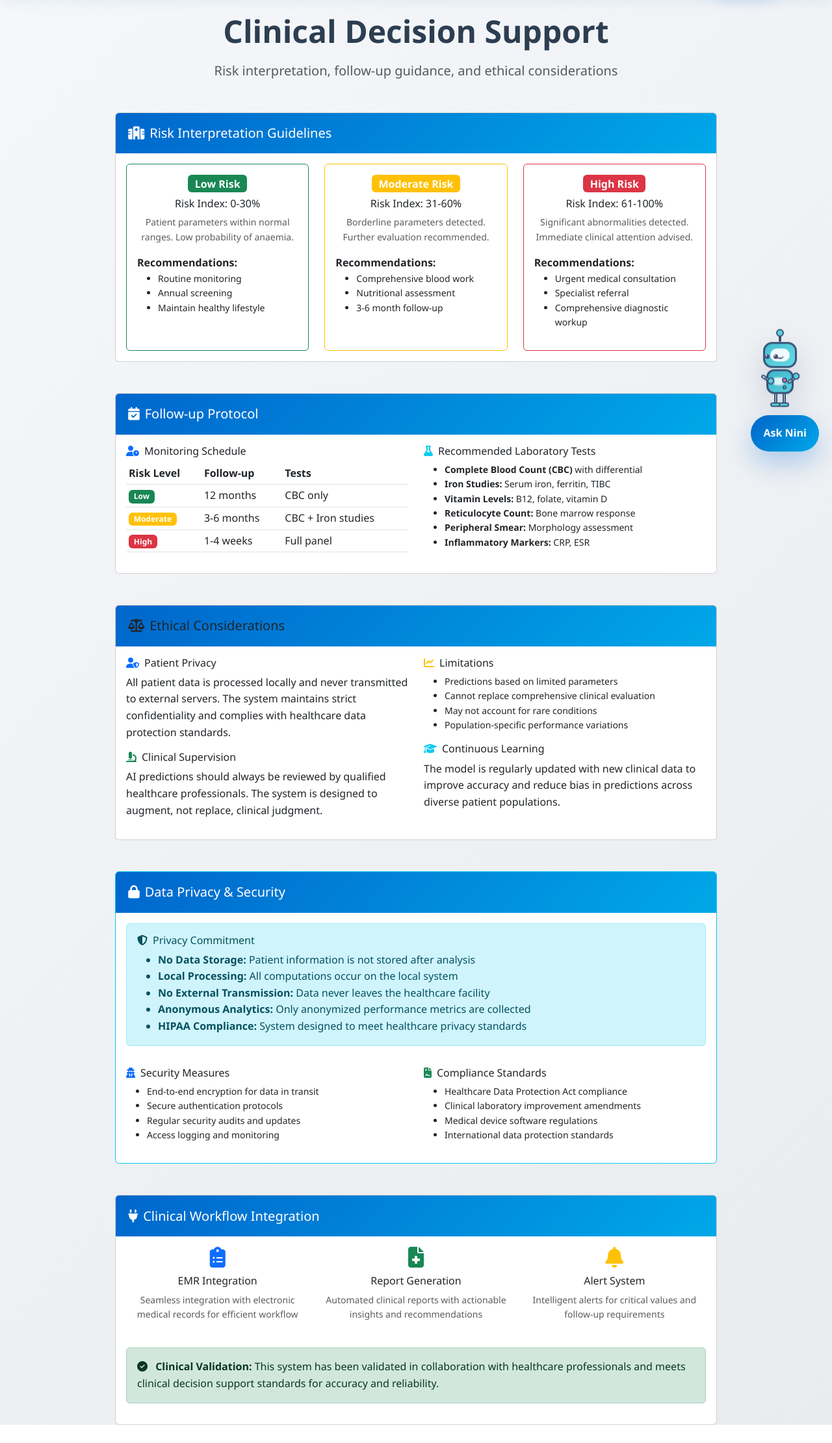
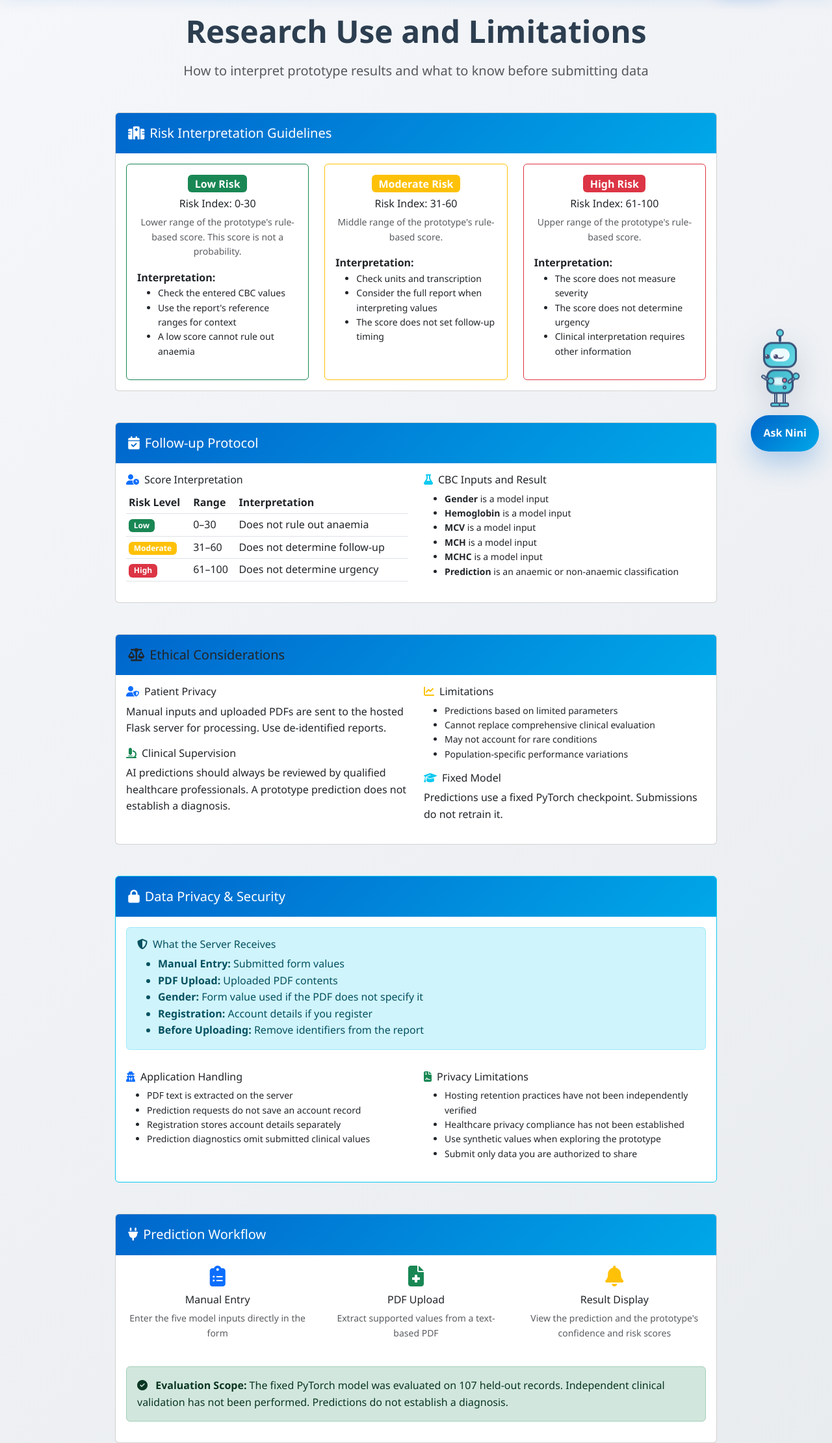
Before and after one commit to Abishekk10/Anaemia-Prediction, a Flask app: page /clinical in a window 1280 px wide. Shown: the part 81-2302 px from the top of the page at 65% size. Before the commit the page ends 2274 px from the top, so only its background shows below. Run offline with Flask 3, Linux system fonts and the light colour scheme.

Commit message:
Correct project claims and document PyTorch evaluation

```diff
--- a/Anaemia_XAI_Project/templates/clinical.html
+++ b/Anaemia_XAI_Project/templates/clinical.html
@@ -1,14 +1,14 @@
 {% extends "base.html" %}
 
-{% block title %}Clinical Decision Support - Anaemia AI{% endblock %}
+{% block title %}Research Use and Limitations{% endblock %}
 
 {% block content %}
 <div class="container">
     <!-- Header -->
     <div class="text-center mb-5">
-        <h1 class="display-5 fw-bold mb-3">Clinical Decision Support</h1>
+        <h1 class="display-5 fw-bold mb-3">Research Use and Limitations</h1>
         <p class="lead text-muted">
-            Risk interpretation, follow-up guidance, and ethical considerations
+            How to interpret prototype results and what to know before submitting data
         </p>
     </div>
 
@@ -27,16 +27,16 @@
                             <div class="card border-success h-100">
                                 <div class="card-body text-center">
                                     <div class="badge bg-success fs-6 mb-2">Low Risk</div>
-                                    <h6>Risk Index: 0-30%</h6>
+                                    <h6>Risk Index: 0-30</h6>
                                     <p class="small text-muted">
-                                        Patient parameters within normal ranges. Low probability of anaemia.
+                                        Lower range of the prototype's rule-based score. This score is not a probability.
                                     </p>
                                     <div class="text-start">
-                                        <strong>Recommendations:</strong>
+                                        <strong>Interpretation:</strong>
                                         <ul class="small">
-                                            <li>Routine monitoring</li>
-                                            <li>Annual screening</li>
-                                            <li>Maintain healthy lifestyle</li>
+                                            <li>Check the entered CBC values</li>
+                                            <li>Use the report's reference ranges for context</li>
+                                            <li>A low score cannot rule out anaemia</li>
                                         </ul>
                                     </div>
                                 </div>
@@ -46,16 +46,16 @@
                             <div class="card border-warning h-100">
                                 <div class="card-body text-center">
                                     <div class="badge bg-warning fs-6 mb-2">Moderate Risk</div>
-                                    <h6>Risk Index: 31-60%</h6>
+                                    <h6>Risk Index: 31-60</h6>
                                     <p class="small text-muted">
-                                        Borderline parameters detected. Further evaluation recommended.
+                                        Middle range of the prototype's rule-based score.
                                     </p>
                                     <div class="text-start">
-                                        <strong>Recommendations:</strong>
+                                        <strong>Interpretation:</strong>
                                         <ul class="small">
-                                            <li>Comprehensive blood work</li>
-                                            <li>Nutritional assessment</li>
-                                            <li>3-6 month follow-up</li>
+                                            <li>Check units and transcription</li>
+                                            <li>Consider the full report when interpreting values</li>
+                                            <li>The score does not set follow-up timing</li>
                                         </ul>
                                     </div>
                                 </div>
@@ -65,16 +65,16 @@
                             <div class="card border-danger h-100">
                                 <div class="card-body text-center">
                                     <div class="badge bg-danger fs-6 mb-2">High Risk</div>
-                                    <h6>Risk Index: 61-100%</h6>
+                                    <h6>Risk Index: 61-100</h6>
                                     <p class="small text-muted">
-                                        Significant abnormalities detected. Immediate clinical attention advised.
+                                        Upper range of the prototype's rule-based score.
                                     </p>
                                     <div class="text-start">
-                                        <strong>Recommendations:</strong>
+                                        <strong>Interpretation:</strong>
                                         <ul class="small">
-                                            <li>Urgent medical consultation</li>
-                                            <li>Specialist referral</li>
-                                            <li>Comprehensive diagnostic workup</li>
+                                            <li>The score does not measure severity</li>
+                                            <li>The score does not determine urgency</li>
+                                            <li>Clinical interpretation requires other information</li>
                                         </ul>
                                     </div>
                                 </div>
@@ -98,45 +98,45 @@
                 <div class="card-body">
                     <div class="row">
                         <div class="col-md-6">
-                            <h6><i class="fas fa-user-clock text-primary me-2"></i>Monitoring Schedule</h6>
+                            <h6><i class="fas fa-user-clock text-primary me-2"></i>Score Interpretation</h6>
                             <div class="table-responsive">
                                 <table class="table table-sm">
                                     <thead>
                                         <tr>
                                             <th>Risk Level</th>
-                                            <th>Follow-up</th>
-                                            <th>Tests</th>
+                                            <th>Range</th>
+                                            <th>Interpretation</th>
                                         </tr>
                                     </thead>
                                     <tbody>
                                         <tr>
                                             <td><span class="badge bg-success">Low</span></td>
-                                            <td>12 months</td>
-                                            <td>CBC only</td>
+                                            <td>0–30</td>
+                                            <td>Does not rule out anaemia</td>
                                         </tr>
                                         <tr>
                                             <td><span class="badge bg-warning">Moderate</span></td>
-                                            <td>3-6 months</td>
-                                            <td>CBC + Iron studies</td>
+                                            <td>31–60</td>
+                                            <td>Does not determine follow-up</td>
                                         </tr>
                                         <tr>
                                             <td><span class="badge bg-danger">High</span></td>
-                                            <td>1-4 weeks</td>
-                                            <td>Full panel</td>
+                                            <td>61–100</td>
+                                            <td>Does not determine urgency</td>
                                         </tr>
                                     </tbody>
                                 </table>
                             </div>
                         </div>
                         <div class="col-md-6">
-                            <h6><i class="fas fa-flask text-info me-2"></i>Recommended Laboratory Tests</h6>
+                            <h6><i class="fas fa-flask text-info me-2"></i>CBC Inputs and Result</h6>
                             <ul class="small">
-                                <li><strong>Complete Blood Count (CBC)</strong> with differential</li>
-                                <li><strong>Iron Studies:</strong> Serum iron, ferritin, TIBC</li>
-                                <li><strong>Vitamin Levels:</strong> B12, folate, vitamin D</li>
-                                <li><strong>Reticulocyte Count:</strong> Bone marrow response</li>
-                                <li><strong>Peripheral Smear:</strong> Morphology assessment</li>
-                                <li><strong>Inflammatory Markers:</strong> CRP, ESR</li>
+                                <li><strong>Gender</strong> is a model input</li>
+                                <li><strong>Hemoglobin</strong> is a model input</li>
+                                <li><strong>MCV</strong> is a model input</li>
+                                <li><strong>MCH</strong> is a model input</li>
+                                <li><strong>MCHC</strong> is a model input</li>
+                                <li><strong>Prediction</strong> is an anaemic or non-anaemic classification</li>
                             </ul>
                         </div>
                     </div>
@@ -159,14 +159,13 @@
                         <div class="col-md-6">
                             <h6><i class="fas fa-user-shield text-primary me-2"></i>Patient Privacy</h6>
                             <p>
-                                All patient data is processed locally and never transmitted to external servers.
-                                The system maintains strict confidentiality and complies with healthcare data protection standards.
+                                Manual inputs and uploaded PDFs are sent to the hosted Flask server for processing. Use de-identified reports.
                             </p>
 
                             <h6><i class="fas fa-microscope text-success me-2"></i>Clinical Supervision</h6>
                             <p>
                                 AI predictions should always be reviewed by qualified healthcare professionals.
-                                The system is designed to augment, not replace, clinical judgment.
+                                A prototype prediction does not establish a diagnosis.
                             </p>
                         </div>
                         <div class="col-md-6">
@@ -178,10 +177,9 @@
                                 <li>Population-specific performance variations</li>
                             </ul>
 
-                            <h6><i class="fas fa-graduation-cap text-info me-2"></i>Continuous Learning</h6>
+                            <h6><i class="fas fa-graduation-cap text-info me-2"></i>Fixed Model</h6>
                             <p>
-                                The model is regularly updated with new clinical data to improve accuracy
-                                and reduce bias in predictions across diverse patient populations.
+                                Predictions use a fixed PyTorch checkpoint. Submissions do not retrain it.
                             </p>
                         </div>
                     </div>
@@ -203,13 +201,13 @@
                     <div class="row">
                         <div class="col-md-12">
                             <div class="alert alert-info">
-                                <h6><i class="fas fa-shield-alt me-2"></i>Privacy Commitment</h6>
+                                <h6><i class="fas fa-shield-alt me-2"></i>What the Server Receives</h6>
                                 <ul class="mb-0">
-                                    <li><strong>No Data Storage:</strong> Patient information is not stored after analysis</li>
-                                    <li><strong>Local Processing:</strong> All computations occur on the local system</li>
-                                    <li><strong>No External Transmission:</strong> Data never leaves the healthcare facility</li>
-                                    <li><strong>Anonymous Analytics:</strong> Only anonymized performance metrics are collected</li>
-                                    <li><strong>HIPAA Compliance:</strong> System designed to meet healthcare privacy standards</li>
+                                    <li><strong>Manual Entry:</strong> Submitted form values</li>
+                                    <li><strong>PDF Upload:</strong> Uploaded PDF contents</li>
+                                    <li><strong>Gender:</strong> Form value used if the PDF does not specify it</li>
+                                    <li><strong>Registration:</strong> Account details if you register</li>
+                                    <li><strong>Before Uploading:</strong> Remove identifiers from the report</li>
                                 </ul>
                             </div>
                         </div>
@@ -217,21 +215,21 @@
 
                     <div class="row mt-3">
                         <div class="col-md-6">
-                            <h6><i class="fas fa-user-secret text-primary me-2"></i>Security Measures</h6>
+                            <h6><i class="fas fa-user-secret text-primary me-2"></i>Application Handling</h6>
                             <ul class="small">
-                                <li>End-to-end encryption for data in transit</li>
-                                <li>Secure authentication protocols</li>
-                                <li>Regular security audits and updates</li>
-                                <li>Access logging and monitoring</li>
+                                <li>PDF text is extracted on the server</li>
+                                <li>Prediction requests do not save an account record</li>
+                                <li>Registration stores account details separately</li>
+                                <li>Prediction diagnostics omit submitted clinical values</li>
                             </ul>
                         </div>
                         <div class="col-md-6">
-                            <h6><i class="fas fa-file-contract text-success me-2"></i>Compliance Standards</h6>
+                            <h6><i class="fas fa-file-contract text-success me-2"></i>Privacy Limitations</h6>
                             <ul class="small">
-                                <li>Healthcare Data Protection Act compliance</li>
-                                <li>Clinical laboratory improvement amendments</li>
-                                <li>Medical device software regulations</li>
-                                <li>International data protection standards</li>
+                                <li>Hosting retention practices have not been independently verified</li>
+                                <li>Healthcare privacy compliance has not been established</li>
+                                <li>Use synthetic values when exploring the prototype</li>
+                                <li>Submit only data you are authorized to share</li>
                             </ul>
                         </div>
                     </div>
@@ -246,7 +244,7 @@
             <div class="card">
                 <div class="card-header bg-dark text-white">
                     <h5 class="mb-0">
-                        <i class="fas fa-plug me-2"></i>Clinical Workflow Integration
+                        <i class="fas fa-plug me-2"></i>Prediction Workflow
                     </h5>
                 </div>
                 <div class="card-body">
@@ -254,27 +252,27 @@
                         <div class="col-md-4">
                             <div class="text-center mb-3">
                                 <i class="fas fa-clipboard-list text-primary" style="font-size: 2rem;"></i>
-                                <h6 class="mt-2">EMR Integration</h6>
+                                <h6 class="mt-2">Manual Entry</h6>
                                 <p class="small text-muted">
-                                    Seamless integration with electronic medical records for efficient workflow
+                                    Enter the five model inputs directly in the form
                                 </p>
                             </div>
                         </div>
                         <div class="col-md-4">
                             <div class="text-center mb-3">
                                 <i class="fas fa-file-medical text-success" style="font-size: 2rem;"></i>
-                                <h6 class="mt-2">Report Generation</h6>
+                                <h6 class="mt-2">PDF Upload</h6>
                                 <p class="small text-muted">
-                                    Automated clinical reports with actionable insights and recommendations
+                                    Extract supported values from a text-based PDF
                                 </p>
                             </div>
                         </div>
                         <div class="col-md-4">
                             <div class="text-center mb-3">
                                 <i class="fas fa-bell text-warning" style="font-size: 2rem;"></i>
-                                <h6 class="mt-2">Alert System</h6>
+                                <h6 class="mt-2">Result Display</h6>
                                 <p class="small text-muted">
-                                    Intelligent alerts for critical values and follow-up requirements
+                                    View the prediction and the prototype's confidence and risk scores
                                 </p>
                             </div>
                         </div>
@@ -282,8 +280,8 @@
 
                     <div class="alert alert-success mt-4">
                         <i class="fas fa-check-circle me-2"></i>
-                        <strong>Clinical Validation:</strong> This system has been validated in collaboration with healthcare professionals
-                        and meets clinical decision support standards for accuracy and reliability.
+                        <strong>Evaluation Scope:</strong> The fixed PyTorch model was evaluated on 107 held-out records.
+                        Independent clinical validation has not been performed. Predictions do not establish a diagnosis.
                     </div>
                 </div>
             </div>
```
Also changed, not shown: Anaemia_XAI_Project/templates/about.html (+30 -36 lines), Anaemia_XAI_Project/templates/auth.html (+6 -6 lines), Anaemia_XAI_Project/templates/counterfactual.html (+42 -47 lines), Anaemia_XAI_Project/templates/dashboard.html (+14 -9 lines), Anaemia_XAI_Project/templates/explain.html (+21 -28 lines), Anaemia_XAI_Project/templates/index.html (+21 -21 lines), Anaemia_XAI_Project/templates/insights.html (+60 -60 lines), Anaemia_XAI_Project/templates/pdf_upload.html (+5 -5 lines), README.md.
